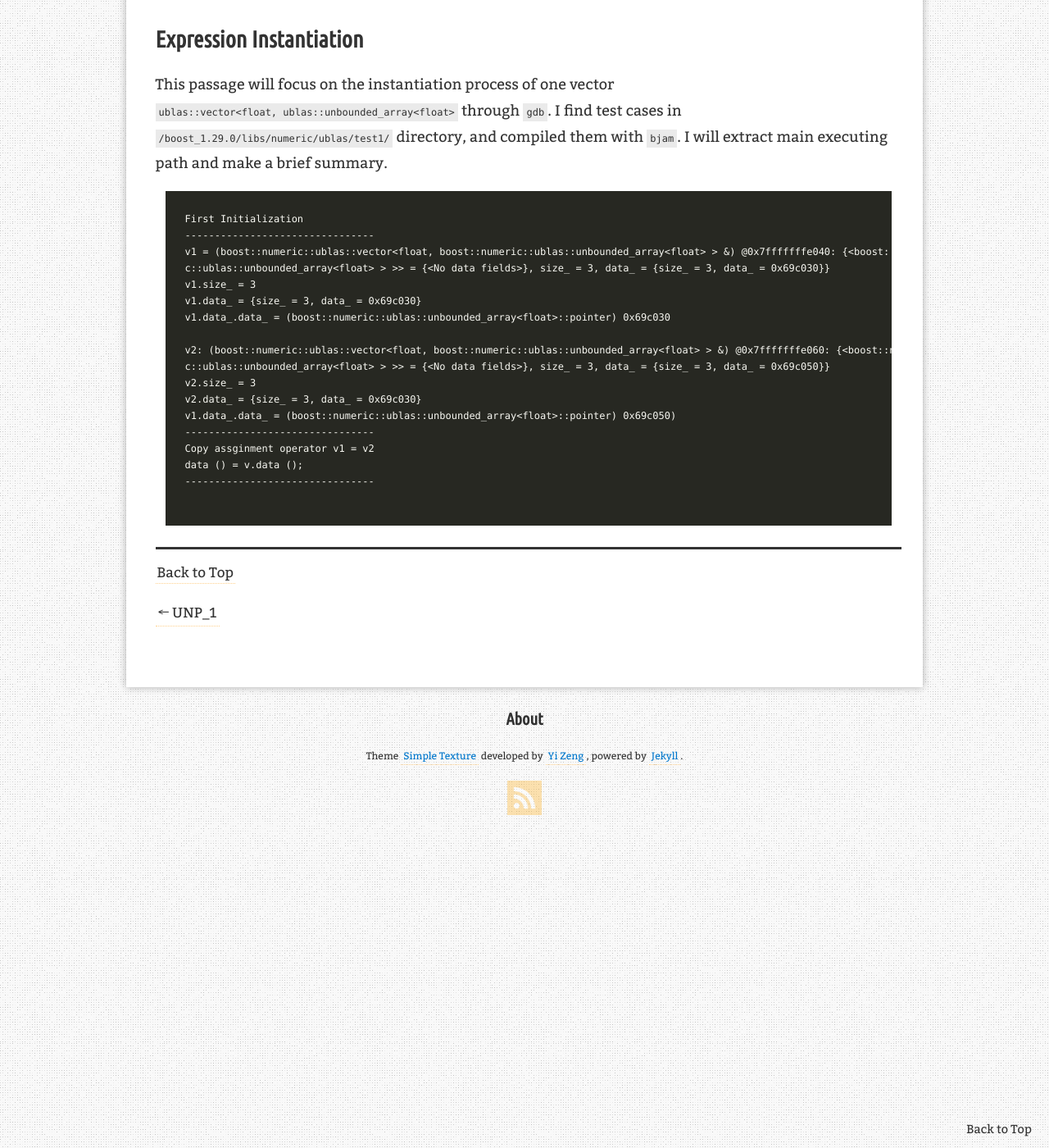
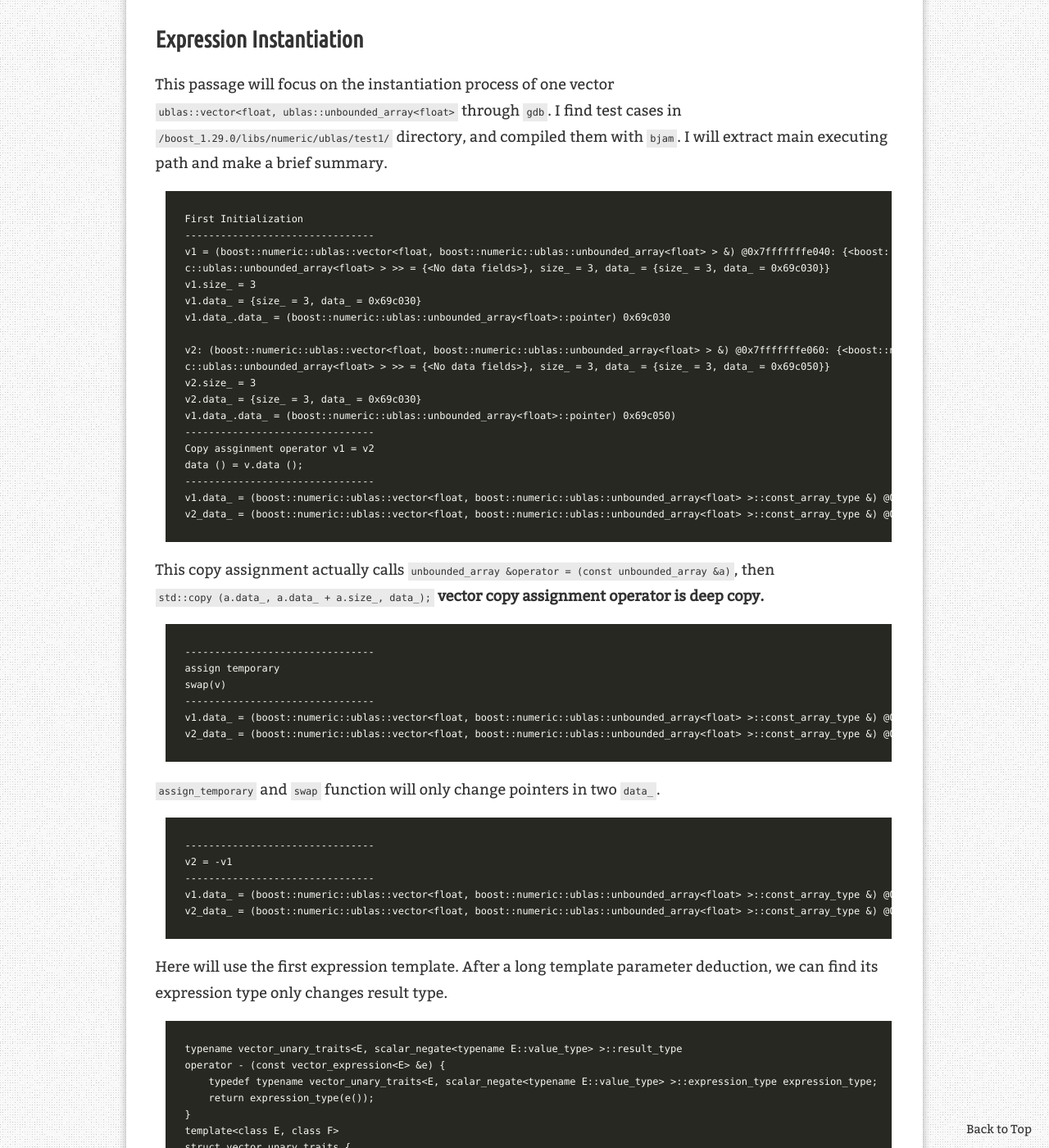
Before and after one commit to Aperjump/Aperjump.github.io, a Jekyll site: the page built from _posts/2018-01-21-expression template.md, in a window 1280 px wide and 1400 px high, scrolled down 328 px. Shown: the whole window at 82% size. Built offline with Jekyll 4.4.1, drawn with Linux system fonts in a browser that asks for light colours; nearby versions of some CDN libraries; comment, search, counter and statistics services are not loaded; some of the changed text lies outside the part shown.

Commit message:
expression template

````diff
--- a/_posts/2018-01-21-expression template.md
+++ b/_posts/2018-01-21-expression template.md
@@ -29,5 +29,43 @@ v1.data_.data_ = (boost::numeric::ublas::unbounded_array<float>::pointer) 0x69c0
 Copy assginment operator v1 = v2
 data () = v.data ();
 --------------------------------
-
+v1.data_ = (boost::numeric::ublas::vector<float, boost::numeric::ublas::unbounded_array<float> >::const_array_type &) @0x7fffffffe048: {size_ = 3, data_ = 0x69c030}
+v2_data_ = (boost::numeric::ublas::vector<float, boost::numeric::ublas::unbounded_array<float> >::const_array_type &) @0x7fffffffe068: {size_ = 3, data_ = 0x69c050}
 ```
+This copy assignment actually calls
+`unbounded_array &operator = (const unbounded_array &a)`, then
+`std::copy (a.data_, a.data_ + a.size_, data_);`
+**vector copy assignment operator is deep copy.**
+```
+--------------------------------
+assign temporary
+swap(v)
+--------------------------------
+v1.data_ = (boost::numeric::ublas::vector<float, boost::numeric::ublas::unbounded_array<float> >::const_array_type &) @0x7fffffffe048: {size_ = 3, data_ = 0x69c050}
+v2_data_ = (boost::numeric::ublas::vector<float, boost::numeric::ublas::unbounded_array<float> >::const_array_type &) @0x7fffffffe068: {size_ = 3, data_ = 0x69c030}
+```
+`assign_temporary` and `swap` function will only change pointers in two `data_`.
+```
+--------------------------------
+v2 = -v1
+--------------------------------
+v1.data_ = (boost::numeric::ublas::vector<float, boost::numeric::ublas::unbounded_array<float> >::const_array_type &) @0x7fffffffe048: {size_ = 3, data_ = 0x69c050}
+v2_data_ = (boost::numeric::ublas::vector<float, boost::numeric::ublas::unbounded_array<float> >::const_array_type &) @0x7fffffffe068: {size_ = 3, data_ = 0x69c030}
+```
+Here will use the first expression template. After a long template parameter deduction, we can find its expression type only changes result type.
+```
+typename vector_unary_traits<E, scalar_negate<typename E::value_type> >::result_type
+operator - (const vector_expression<E> &e) {
+    typedef typename vector_unary_traits<E, scalar_negate<typename E::value_type> >::expression_type expression_type;
+    return expression_type(e());
+}
+template<class E, class F>
+struct vector_unary_traits {
+    typedef vector_unary<typename E::const_closure_type, F> expression_type;
+#ifdef BOOST_UBLAS_USE_ET
+    typedef expression_type result_type;
+#else
+    typedef vector<typename F::result_type> result_type;
+#endif
+};
+```
````
